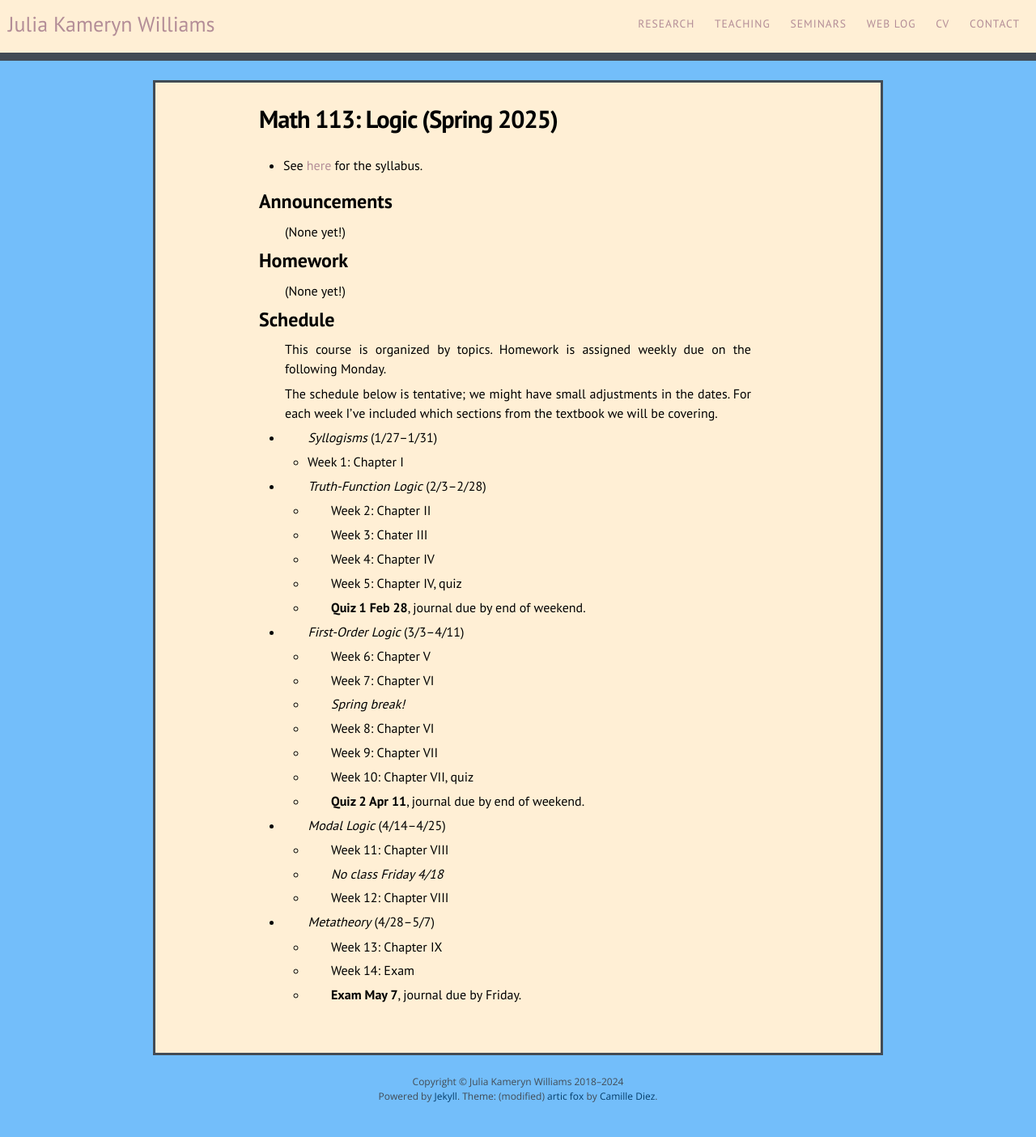
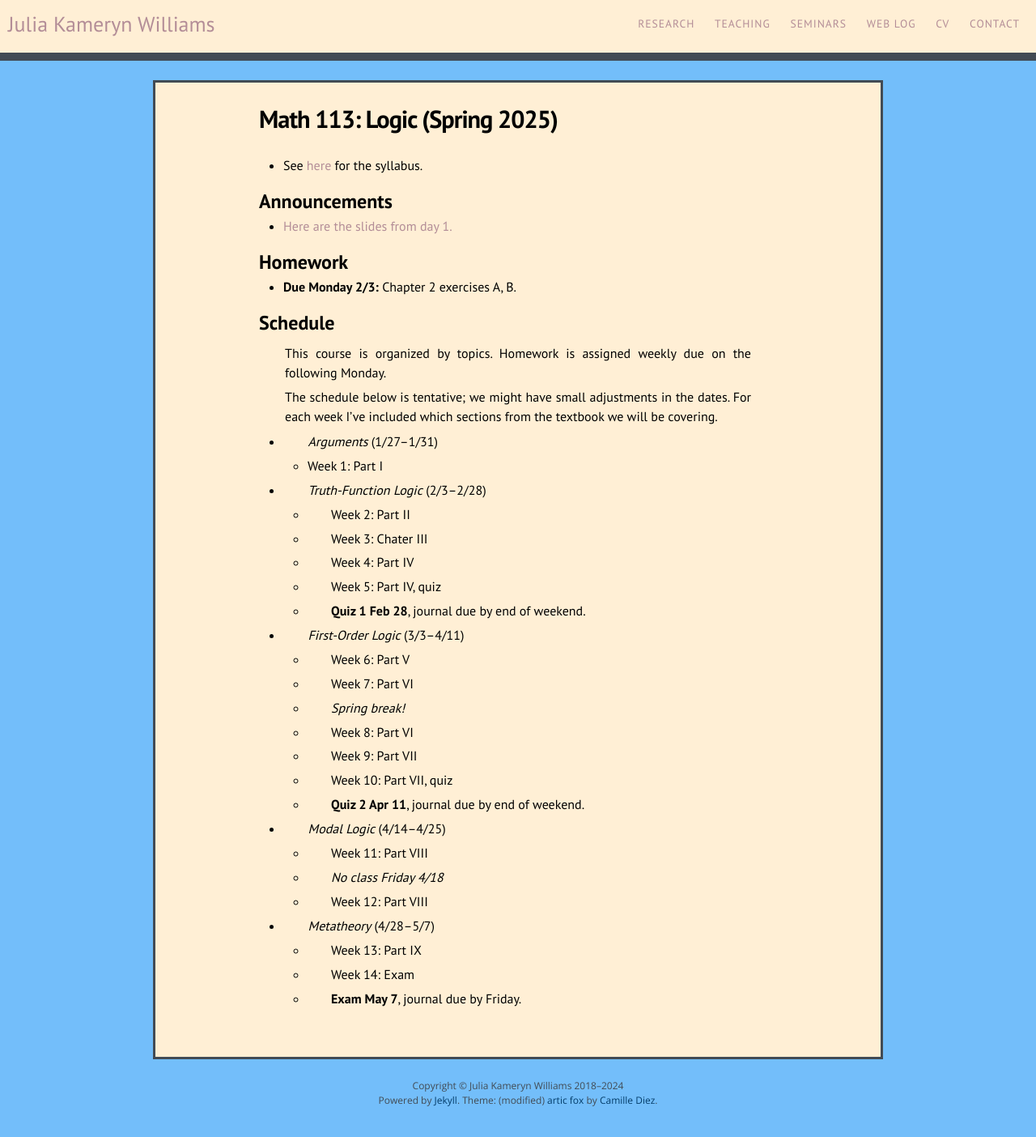
Before and after one commit to kamerynjw/kamerynjw.github.io, a Jekyll site: the page built from teaching/2025/math113.md, in a window 1280 px wide. Shown: the whole page at 81% size. Built offline with Jekyll 4.4.1, drawn with Linux system fonts in a browser that asks for light colours; nearby versions of some CDN libraries.

Commit message:
day 1 logic slides + hw

```diff
--- a/teaching/2025/math113.md
+++ b/teaching/2025/math113.md
@@ -10,12 +10,12 @@ permalink: /teaching/2025/math113/
 Announcements
 -------------
 
-(None yet!)
+* [Here are the slides from day 1.]({{ page.url }}day1.pdf)
 
 Homework
 --------
 
-(None yet!)
+* **Due Monday 2/3:** Chapter 2 exercises A, B.
 
 Schedule
 --------
@@ -24,49 +24,49 @@ This course is organized by topics. Homework is assigned weekly due on the follo
 
 The schedule below is tentative; we might have small adjustments in the dates. For each week I've included which sections from the textbook we will be covering.
 
-* *Syllogisms* (1/27–1/31)
+* *Arguments* (1/27–1/31)
 
-    * Week 1: Chapter I
+    * Week 1: Part I
 
 * *Truth-Function Logic* (2/3–2/28)
 
-    * Week 2: Chapter II
+    * Week 2: Part II
 
     * Week 3: Chater III
 
-    * Week 4: Chapter IV
+    * Week 4: Part IV
 
-    * Week 5: Chapter IV, quiz
+    * Week 5: Part IV, quiz
 
     * **Quiz 1 Feb 28**, journal due by end of weekend.
 
 * *First-Order Logic* (3/3–4/11)
 
-    * Week 6: Chapter V
+    * Week 6: Part V
 
-    * Week 7: Chapter VI
+    * Week 7: Part VI
 
     * *Spring break!*
 
-    * Week 8: Chapter VI
+    * Week 8: Part VI
 
-    * Week 9: Chapter VII
+    * Week 9: Part VII
 
-    * Week 10: Chapter VII, quiz
+    * Week 10: Part VII, quiz
 
     * **Quiz 2 Apr 11**, journal due by end of weekend.
 
 * *Modal Logic* (4/14–4/25)
 
-    * Week 11: Chapter VIII
+    * Week 11: Part VIII
 
     * *No class Friday 4/18*
 
-    * Week 12: Chapter VIII
+    * Week 12: Part VIII
 
 * *Metatheory* (4/28–5/7)
 
-    * Week 13: Chapter IX
+    * Week 13: Part IX
 
     * Week 14: Exam
 
```
Also changed, not shown: 1 other file.
